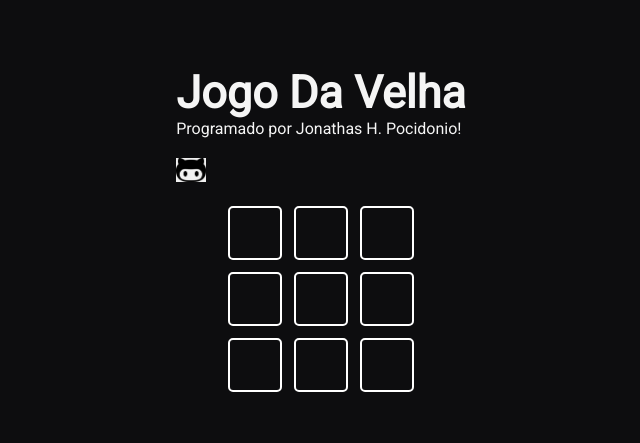
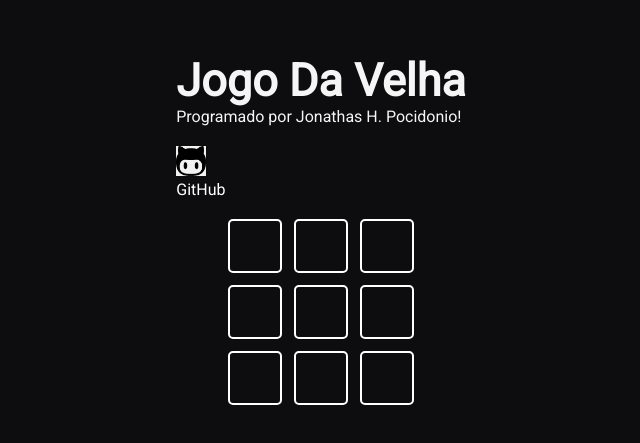
Before and after one commit to jonathashenrique7/jogo-da-velha-next, a Next.js app: page / in a window 1280 px wide. Shown: the part 171-614 px from the top of the page, without its empty margins (319-959 px from the left). Built offline with nearby package versions, Linux system fonts and the light colour scheme.

Commit message:
Lógica do game -> useState -> Game.jsx

```diff
--- a/src/components/Game/Game.jsx
+++ b/src/components/Game/Game.jsx
@@ -1,19 +1,18 @@
+import { useState } from 'react'
 import styles from './Game.module.css'
 
 import { GameOption } from '../gameOption/GameOption'
 //
+
 export const Game = () => {
+    const [gameState, setGameState]  = useState(Array(9).fill(0))
+
     return (
         <div className={styles.game}>
-            <GameOption />
-            <GameOption />
-            <GameOption />
-            <GameOption />
-            <GameOption />
-            <GameOption />
-            <GameOption />
-            <GameOption />
-            <GameOption />
+            {
+                gameState.map((value, locality) =>
+                    <GameOption key={`game-option-position=${locality}`} status={value} /> )
+            }
         </div>
     )
 }
--- a/src/components/gameOption/GameOption.jsx
+++ b/src/components/gameOption/GameOption.jsx
@@ -1,11 +1,18 @@
-//
+import {Icon} from '../icons/Icons'
 import styles from './GameOption.module.css'
 
+const GameIcon = ({ iconName }) => <Icon iconName={iconName} size="25px" />
+
 // O alinhamento irá acontecer na "div" -> Trabalhar o CSS no componente "Game"
-export const GameOption = () => {
+export const GameOption = ({status}) => {
     return (
         <div className={styles.gameOption}>
-
+            {
+                status === 1 && <GameIcon iconName="circle" />
+            }
+            {
+                status === -1 && <GameIcon iconName="x" />
+            }
         </div>
     )
 }
--- a/src/components/header/Header.jsx
+++ b/src/components/header/Header.jsx
@@ -13,7 +13,11 @@ export const Header = () => {
             >Jogo Da Velha</Title>
             <Subtitle>Programado por Jonathas H. Pocidonio!</Subtitle>
             <div className={styles.iconContent}>
-                <Icon iconName="logo" link={'https://github.com/jonathashenrique7'} />
+                <img href='https://github.com/jonathashenrique7' src="/icons/logo.png" alt="github" width="30" height="30" /><br />
+
+                <a href='https://github.com/jonathashenrique7' target='_blank'>
+                    GitHub
+                </a>
             </div>
         </div>
     )
--- a/src/components/icons/Icons.jsx
+++ b/src/components/icons/Icons.jsx
@@ -1,7 +1,7 @@
 export const Icon = ({ iconName, size, link }) => {
     return (
         <a href={link} target={"_blank"}>
-            <img src={`/icons/${iconName}.png`} width={size} />
+            <img src={`/icons/${iconName}.svg`} width={size} />
         </a>
     )
 }
--- a/style.css
+++ b/style.css
@@ -18,4 +18,12 @@ body {
   min-height: 100vh;
 }
 
+a {
+  color: white;
+  text-transform: capitalize;
+  text-decoration: none;
+}
+
+a:hover { color: lightgreen; transition: 2s; }
+
 /* .component {} */
```
Also changed, not shown: src/components/GamePage.jsx (+8 -0 lines), public/icons/circle.svg (added), public/icons/x.svg (added).
